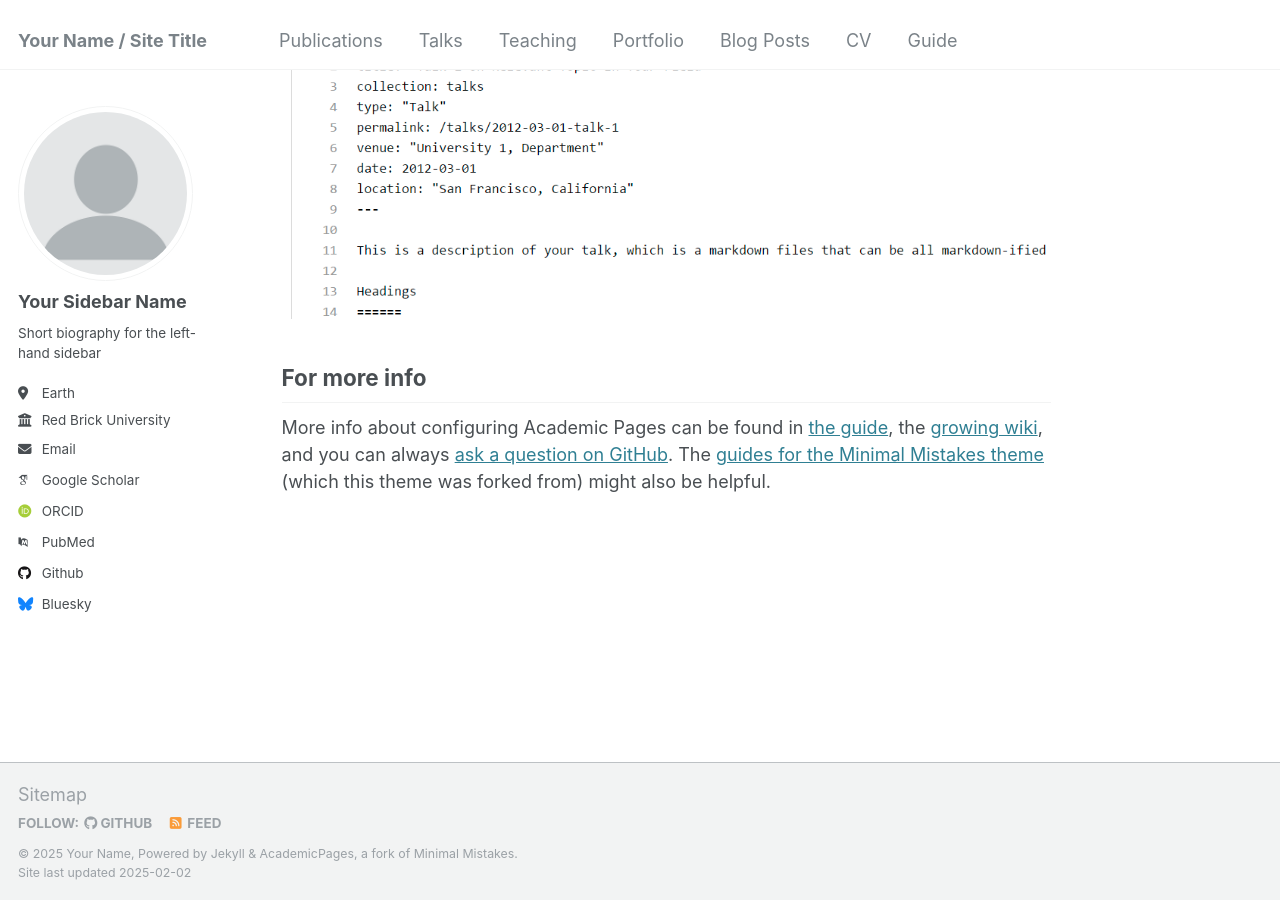
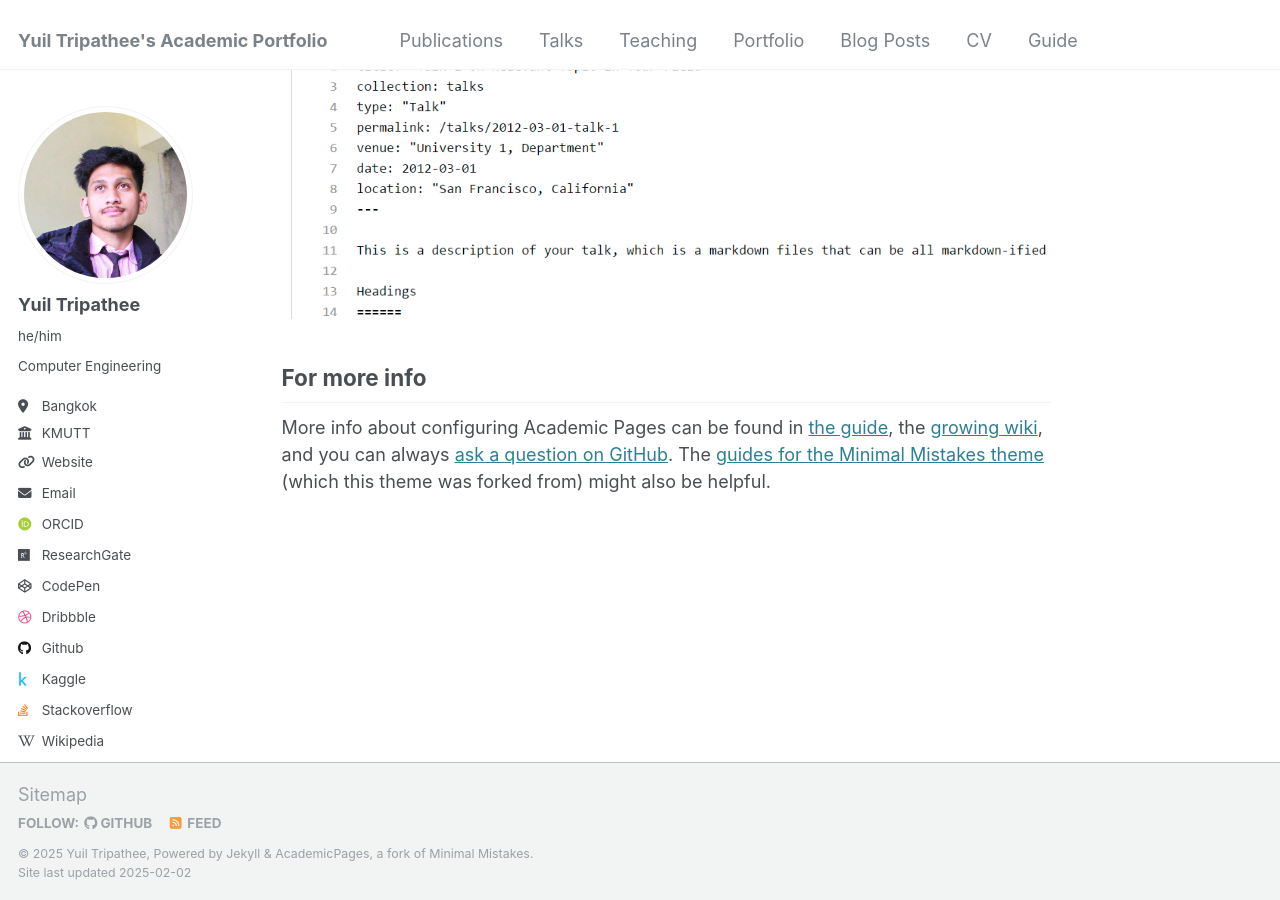
Before and after one commit to YuilTripathee/academicpages_demo, a Jekyll site: the page built from _pages/about.md, in a window 1280 px wide and 900 px high, scrolled down 2643 px. Built offline with Jekyll 4.4.1, drawn with Linux system fonts in a browser that asks for light colours; some web fonts are replaced.

Commit message:
Update: contents for landing page

```diff
--- a/_config.yml
+++ b/_config.yml
@@ -8,48 +8,48 @@
 
 # Basic Site Settings
 locale                   : "en-US"
-title                    : "Your Name / Site Title"
+title                    : "Yuil Tripathee's Academic Portfolio"
 title_separator          : "-"
-name                     : &name "Your Name"
-description              : &description "personal description"
-url                      : https://academicpages.github.io # the base hostname & protocol for your site e.g. "https://[your GitHub username].github.io"
+name                     : &name "Yuil Tripathee"
+description              : &description "CPE-KMUTT"
+url                      : https://yuiltripathee.github.io/academicpages_demo/ # the base hostname & protocol for your site e.g. "https://[your GitHub username].github.io"
 baseurl                  : "" # the subpath of your site, e.g. "/blog"
-repository               : "academicpages/academicpages.github.io"
+repository               : "https://github.com/YuilTripathee/academicpages_demo"
 
 # Site Author - The following control what appear as part of the author content on the side bar.
 #               If a field is blank the icon and link will not appear, otherwise it will be shown.
 #               Additional customization can be done by editing /_includes/author-profile.html
 author:
   # Biographic information
-  avatar           : "profile.png"
-  name             : "Your Sidebar Name"
-  pronouns         : # example: "she/her"
-  bio              : "Short biography for the left-hand sidebar"
-  location         : "Earth"
-  employer         : "Red Brick University"
-  uri              : # URL
-  email            : "none@example.org"
+  avatar           : "avatar.jpg"
+  name             : "Yuil Tripathee"
+  pronouns         : "he/him" # example: "she/her"
+  bio              : "Computer Engineering"
+  location         : "Bangkok"
+  employer         : "KMUTT"
+  uri              : yuil.com.np # URL
+  email            : "yuil.trip@mail.kmutt.ac.th"
 
   # Academic websites
   arxiv            : # URL - Update with the correct link to your profile
-  googlescholar    : "https://scholar.google.com/citations?user=PS_CX0AAAAAJ"
+  googlescholar    : # "https://scholar.google.com/citations?user=PS_CX0AAAAAJ"
   impactstory      : # URL
-  orcid            : "http://orcid.org/yourorcidurl"
+  orcid            : "https://orcid.org/my-orcid?orcid=0000-0001-9210-0778" # "http://orcid.org/yourorcidurl"
   semantic         : # URL
-  pubmed           : "https://www.ncbi.nlm.nih.gov/pubmed/?term=john+snow"
-  researchgate     : # URL
+  pubmed           : # "https://www.ncbi.nlm.nih.gov/pubmed/?term=john+snow"
+  researchgate     : https://www.researchgate.net/profile/Yuil-Tripathee # URL
   scopus           : # URL
 
   # Repositories and software development
   bitbucket        : # Username - Update with your username on the site
-  codepen          : # Username
-  dribbble         : # Username
-  github           : "academicpages"
-  kaggle           : # Username
-  stackoverflow    : # User number or user number and name (i.e., use "1" or "1/jeff-atwood")
+  codepen          : Yuil-Tripathee-YU # Username
+  dribbble         : yuilt # Username
+  github           : "yuiltripathee"
+  kaggle           : yuiltripathee # Username
+  stackoverflow    : 8230999/yuil-tripathee # User number or user number and name (i.e., use "1" or "1/jeff-atwood")
 
   # Social media
-  bluesky          : "bsky.app" # Replace this with you Bluesky username
+  bluesky          : # "bsky.app" # Replace this with you Bluesky username
   facebook         : # Username
   flickr           : # Username
   foursquare       : # Username
@@ -69,7 +69,7 @@ author:
   twitter          : # Username for X / Twitter
   vine             : # Username
   weibo            : # Username
-  wikipedia        : # Username
+  wikipedia        : Yuil.Tr # Username
   xing             : # Username
   youtube          : # Username
   zhihu            : # Username
```
Also changed, not shown: images/avatar.jpg (added).
